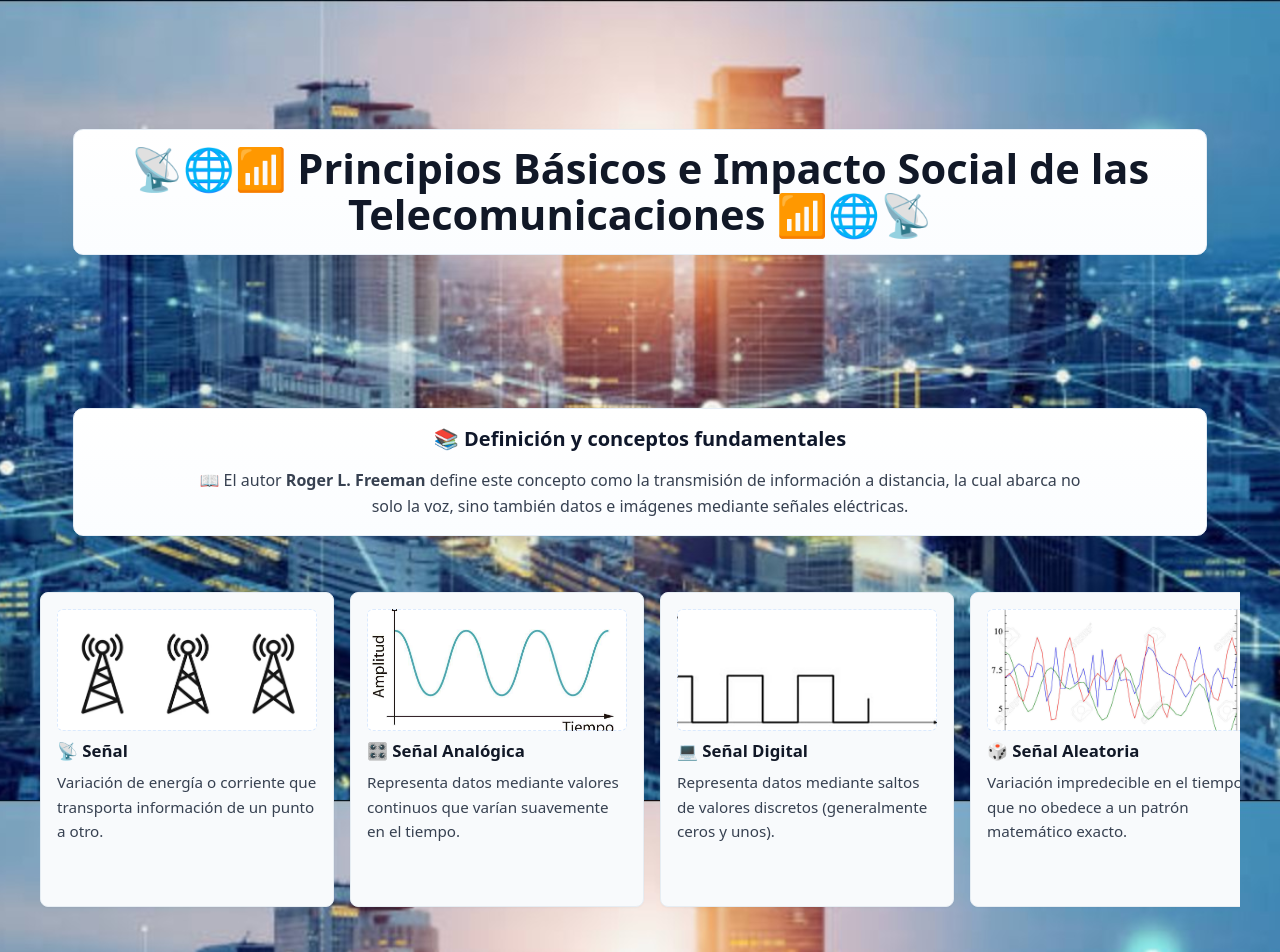
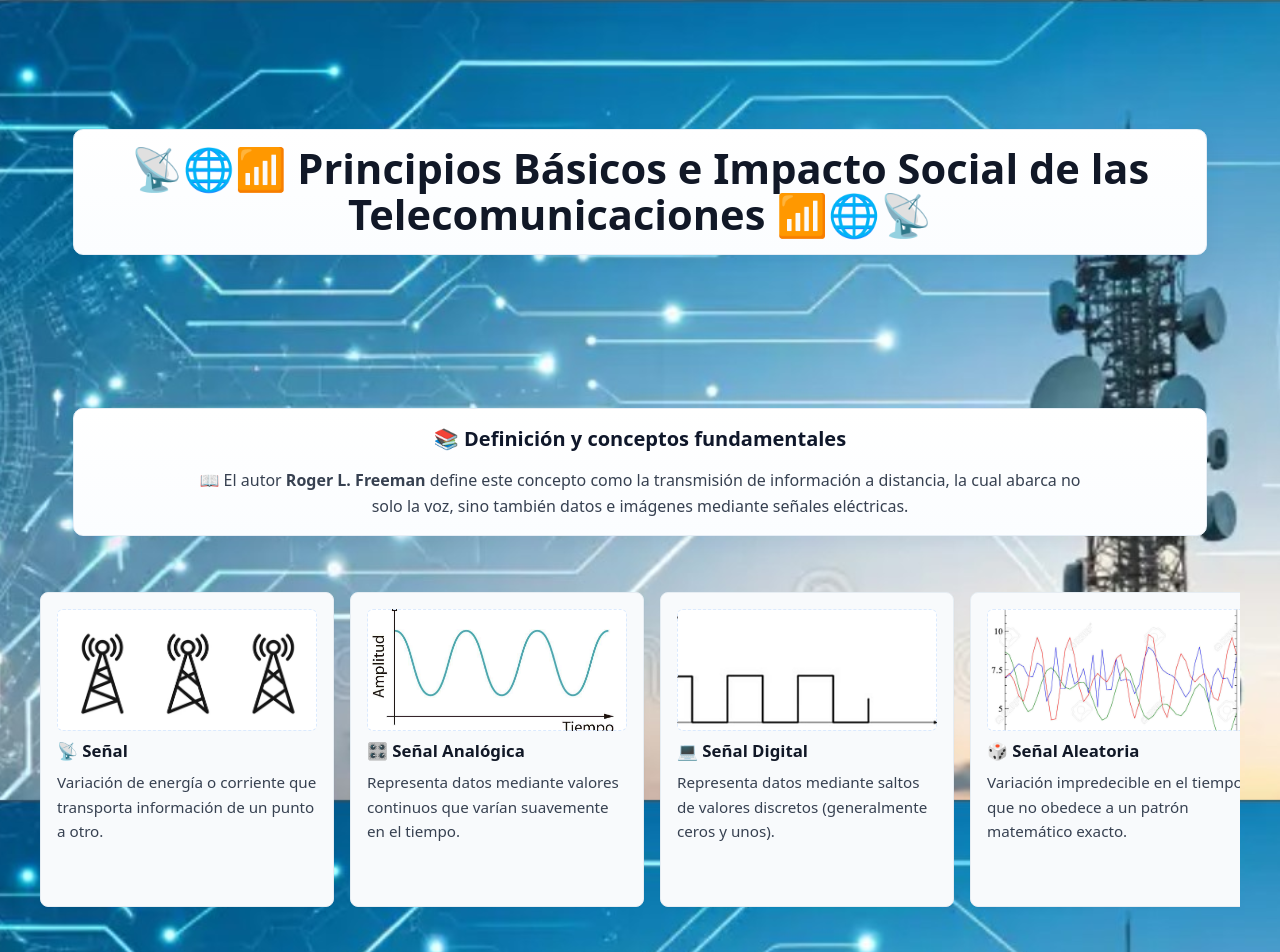
Before and after one commit to yirman/telecom-info-js, a Next.js app: page / in a window 1280 px wide. Shown: the top 952 px of the page. Built offline with nearby package versions, Linux system fonts and the light colour scheme.

Commit message:
changing background

```diff
--- a/styles/globals.css
+++ b/styles/globals.css
@@ -28,11 +28,11 @@ main { font-family: system-ui, -apple-system, 'Segoe UI', Roboto, 'Helvetica Neu
 .definition p { margin: 0; }
 
 .infographic { padding: 1.5rem 1rem; max-width: 1200px; margin: 0 auto 3rem; }
-.info-grid { display: flex; gap: 1rem; overflow-x: auto; padding: 0.5rem 0; -webkit-overflow-scrolling: touch; scrollbar-width: thin; scrollbar-color: #0ea5e9 rgba(15,23,42,0.06); }
+.info-grid { display: flex; gap: 1rem; overflow-x: auto; padding: 0.5rem 0; -webkit-overflow-scrolling: touch; scrollbar-width: thin; scrollbar-color: #000 rgba(15,23,42,0.06); }
 .info-grid::-webkit-scrollbar { height: 12px; }
 .info-grid::-webkit-scrollbar-track { background: rgba(15,23,42,0.04); border-radius: 999px; }
-	.info-grid::-webkit-scrollbar-thumb { background: linear-gradient(180deg,#ffffff,#f3f4f6); border-radius: 999px; border: 1px solid #e6eef6; }
-	.info-grid::-webkit-scrollbar-thumb:hover { background: linear-gradient(180deg,#f1f5f9,#e6eef6); }
+	.info-grid::-webkit-scrollbar-thumb { background: #000; border-radius: 999px; border: 1px solid rgba(255,255,255,0.06); }
+	.info-grid::-webkit-scrollbar-thumb:hover { background: #222; }
 .card { background: #f8fafc; border: 1px solid #e6edf3; padding: 1rem; border-radius: 8px; box-shadow: 0 1px 2px rgba(16,24,40,0.03); min-width: 260px; flex: 0 0 260px; display: flex; flex-direction: column; gap: 0.5rem; }
 .card-image { height: 120px; border-radius: 6px; background: linear-gradient(180deg, #eef6ff 0%, #f7fbff 100%); border: 1px dashed #dbeafe; display: block; background-size: cover; background-position: center; background-repeat: no-repeat; }
 .card h3 { margin: 0 0 0; font-size: 1.05rem; }
```
Also changed, not shown: public/images/panels/background.jpg.
